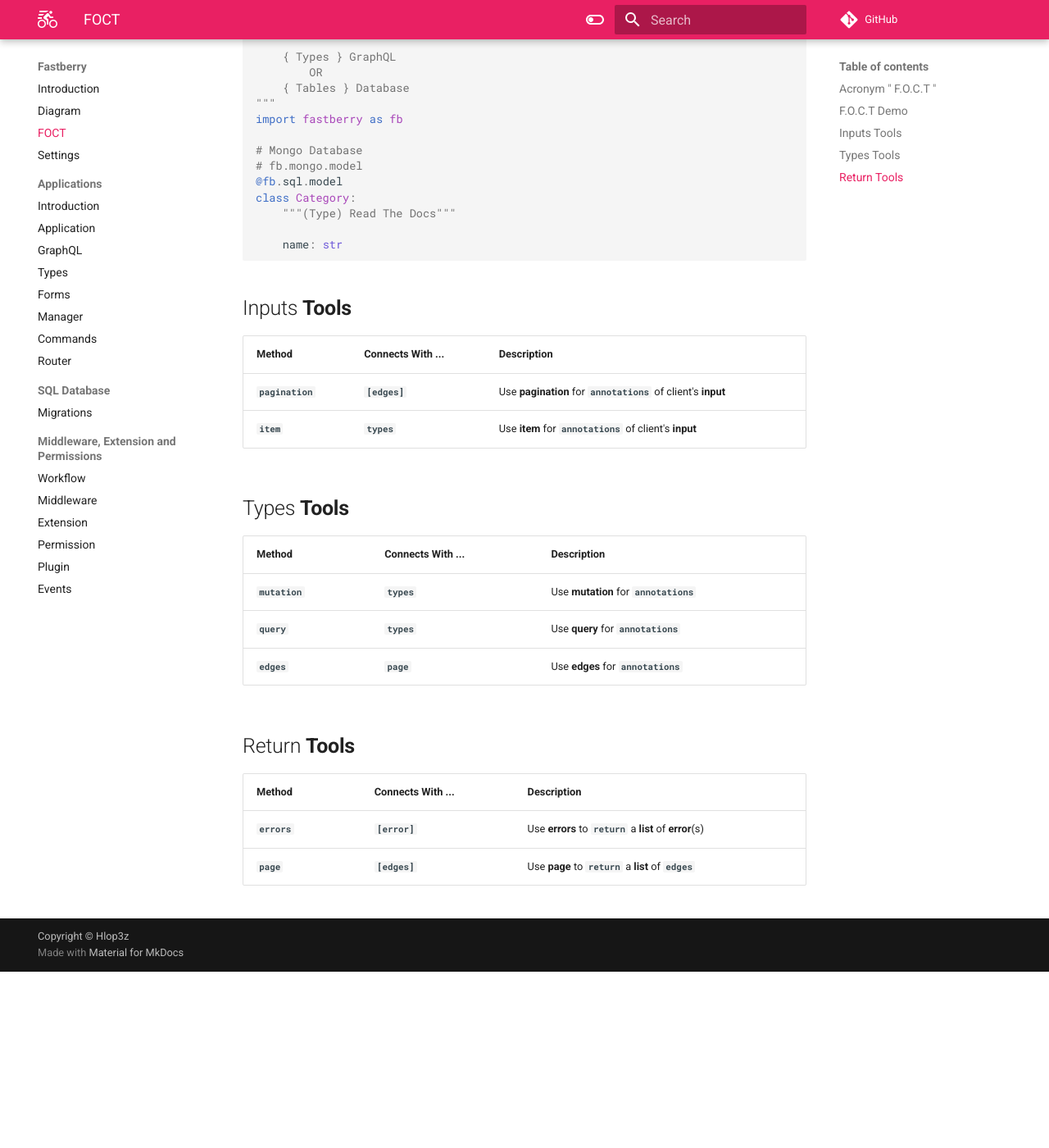
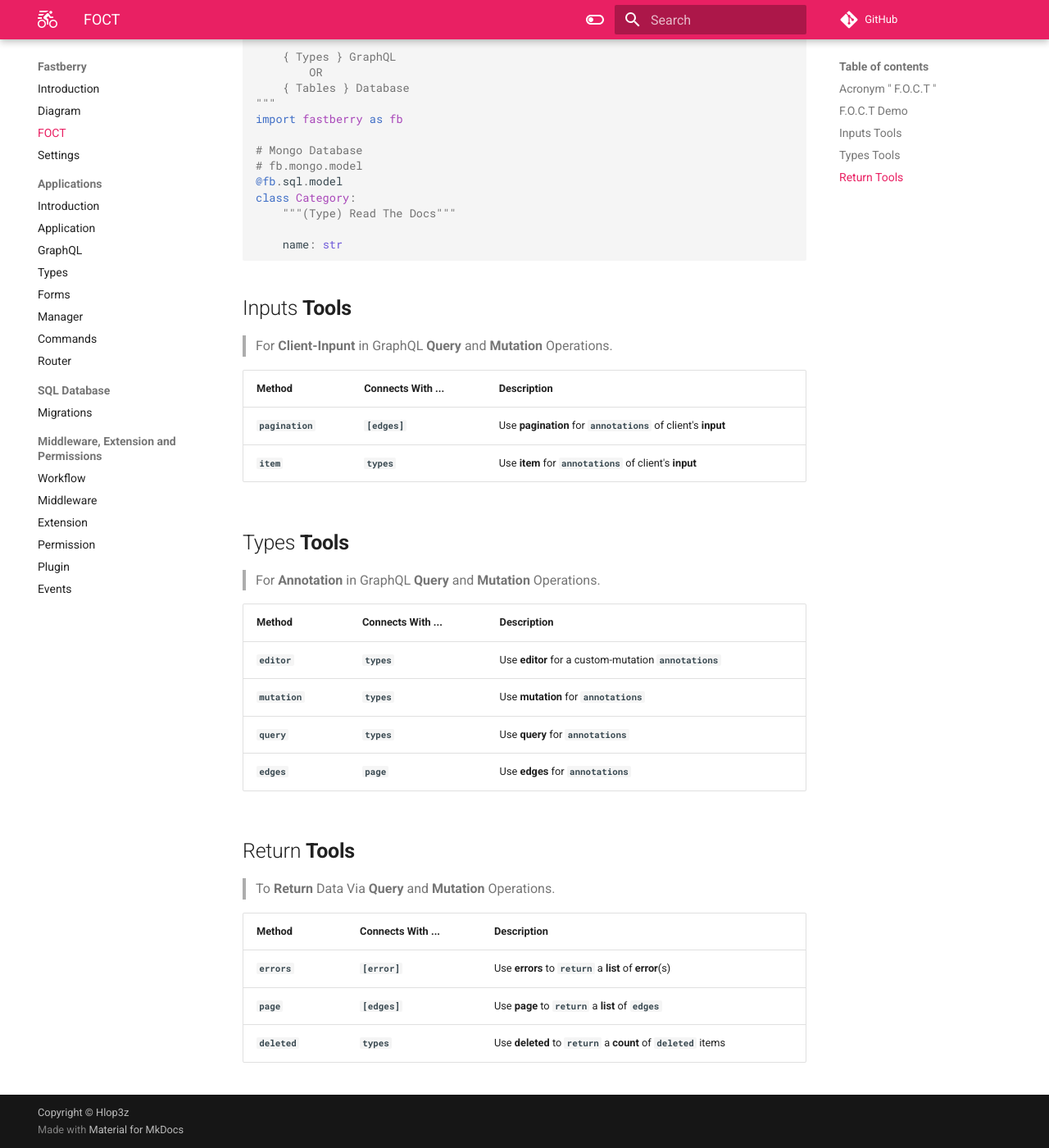
Before and after one commit to hlop3z/fastberry, an MkDocs documentation site: the page built from docs/docs/foct.md, in a window 1280 px wide and 1400 px high, scrolled down 1238 px. Shown: the whole window at 82% size. Built offline with MkDocs 1.6.1 and Material for MkDocs 9.7.7, drawn with Linux system fonts in a browser that asks for light colours; comment, search, counter and statistics services are not loaded; before the commit the page ends 2423 px from its top, so only the background shows below that.

Commit message:
Update foct.md

```diff
--- a/docs/docs/foct.md
+++ b/docs/docs/foct.md
@@ -241,6 +241,8 @@ flowchart BT;
 
 ## Inputs **Tools**
 
+> For **Client-Inpunt** in GraphQL **Query** and **Mutation** Operations.
+
 | Method           | Connects With ... | Description                                                    |
 | ---------------- | ----------------- | -------------------------------------------------------------- |
 | **`pagination`** | **`[edges]`**     | Use **pagination** for **`annotations`** of client's **input** |
@@ -248,15 +250,21 @@ flowchart BT;
 
 ## Types **Tools**
 
-| Method         | Connects With ... | Description                            |
-| -------------- | ----------------- | -------------------------------------- |
-| **`mutation`** | **`types`**       | Use **mutation** for **`annotations`** |
-| **`query`**    | **`types`**       | Use **query** for **`annotations`**    |
-| **`edges`**    | **`page`**        | Use **edges** for **`annotations`**    |
+> For **Annotation** in GraphQL **Query** and **Mutation** Operations.
+
+| Method         | Connects With ... | Description                                            |
+| -------------- | ----------------- | ------------------------------------------------------ |
+| **`editor`**   | **`types`**       | Use **editor** for a custom-mutation **`annotations`** |
+| **`mutation`** | **`types`**       | Use **mutation** for **`annotations`**                 |
+| **`query`**    | **`types`**       | Use **query** for **`annotations`**                    |
+| **`edges`**    | **`page`**        | Use **edges** for **`annotations`**                    |
 
 ## Return **Tools**
 
-| Method       | Connects With ... | Description                                               |
-| ------------ | ----------------- | --------------------------------------------------------- |
-| **`errors`** | **`[error]`**     | Use **errors** to **`return`** a **list** of **error**(s) |
-| **`page`**   | **`[edges]`**     | Use **page** to **`return`** a **list** of **`edges`**    |
+> To **Return** Data Via **Query** and **Mutation** Operations.
+
+| Method        | Connects With ... | Description                                                        |
+| ------------- | ----------------- | ------------------------------------------------------------------ |
+| **`errors`**  | **`[error]`**     | Use **errors** to **`return`** a **list** of **error**(s)          |
+| **`page`**    | **`[edges]`**     | Use **page** to **`return`** a **list** of **`edges`**             |
+| **`deleted`** | **`types`**       | Use **deleted** to **`return`** a **count** of **`deleted`** items |
```
